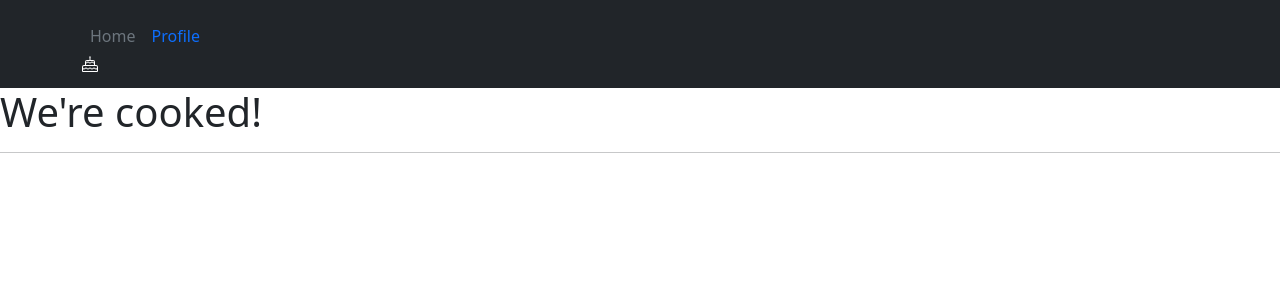
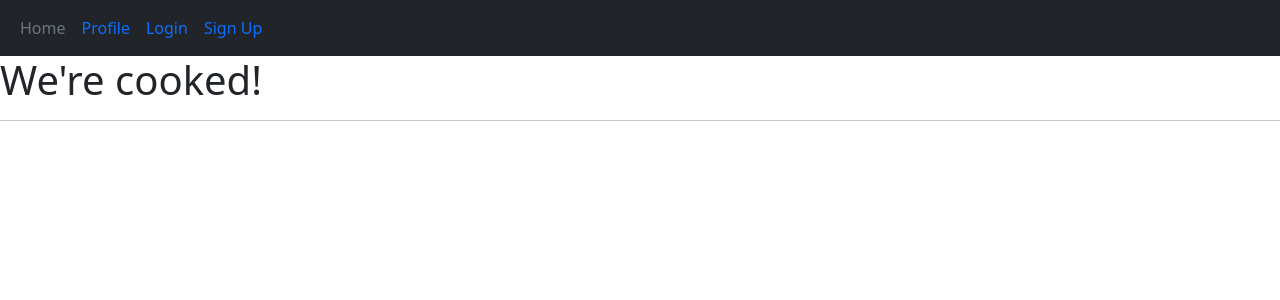
Before and after one commit to becca-mcd-95/cooked_project, a Django app: page /cooked/ in a window 1280 px wide. Shown: the top 300 px of the page. Run offline with Django 3.2, Linux system fonts and the light colour scheme; parts of the project's set-up code (start-up, migrations or seed data) failed here and were passed over.

Commit message:
Added edit profile functionality and page Also edited the base template to add login etc to navbar but still needs work (it's ugly)

```diff
--- a/cooked/views.py
+++ b/cooked/views.py
@@ -1,6 +1,6 @@
 from django.shortcuts import render, redirect
 from django.http import HttpResponse
-from .forms import SignUpForm
+from .forms import SignUpForm, ProfileForm
 from django.contrib.auth import login as auth_login
 from django.contrib.auth.decorators import login_required
 
@@ -29,4 +29,12 @@ def user_profile(request):
 
 @login_required
 def edit_profile(request):
-    return render(request, 'cooked/edit_profile.html')
+    profile = request.user.profile
+    if request.method == 'POST':
+        form = ProfileForm(request.POST, request.FILES, instance=profile)
+        if form.is_valid():
+            form.save()
+            return redirect('cooked:user_profile')
+    else:
+        form = ProfileForm(instance=profile)
+    return render(request, 'cooked/edit_profile.html', {'form': form})
--- a/cooked_project/urls.py
+++ b/cooked_project/urls.py
@@ -26,4 +26,5 @@ urlpatterns = [
     path('admin/', admin.site.urls),
     path('login/', auth_views.LoginView.as_view(template_name='cooked/login.html'), name='login'),
     path('logout/', auth_views.LogoutView.as_view(), name='logout'),
+    path('edit_profile/', views.edit_profile, name='edit_profile'),
 ] + static(settings.MEDIA_URL, document_root=settings.MEDIA_ROOT)
--- a/templates/cooked/base.html
+++ b/templates/cooked/base.html
@@ -6,8 +6,8 @@
         <link href="{% static 'CSS/style.css' %}" rel="stylesheet">
         <script src="https://cdn.jsdelivr.net/npm/bootstrap@5.3.0/dist/js/bootstrap.bundle.min.js"></script>
     </head>
-    <header class="p-3 text-bg-dark">
-        <div class="container">
+    <header class="navbar navbar-expend-lg navbar-dark bg-dark">
+        <div class="container-fluid">
             <div>
                 <ul class="nav col012 cold-1g-auto mb-2 justify-content-centre mb-md-0">
                     <li>
@@ -16,17 +16,20 @@
                     <li>
                         <a href="{% url 'cooked:user_profile' %}" class="nav-link px-2 text secondary">Profile</a>
                     </li>
+                    {% if user.is_authenticated %}
+                        <li>
+                            <a href="{% url 'cooked:logout' %}" class="nav-link px-2 text secondary">Logout</a>
+                        </li>
+                    {% else %}
+                        <li>
+                            <a href="{% url 'cooked:login' %}" class="nav-link px-2 text secondary">Login</a>
+                        </li>
+                        <li>
+                            <a href="{% url 'cooked:signup' %}" class="nav-link px-2 text secondary">Sign Up</a>
+                        </li>
+                    {% endif %}
                     <!-- there will be two more links to recipes and reviews in here -->
                 </ul>
-            </div>
-            <div class="d-flex flex-wrap align-items-centre justify-content-centre justify-content-lg-start">
-                <a href="" class="d-flex align-items-right mb-10 mb-lg-0 text-white text-decoration-none">
-                    <svg xmlns="http://www.w3.org/2000/svg" width="16" height="16" fill="currentColor" class="bi bi-cake" viewBox="0 0 16 16">
-                        <path d="m7.994.013-.595.79a.747.747 0 0 0 .101 1.01V4H5a2 2 0 0 0-2 2v3H2a2 2 0 0 0-2 2v4a1 1 0 0 0 1 1h14a1 1 0 0 0 1-1v-4a2 2 0 0 0-2-2h-1V6a2 2 0 0 0-2-2H8.5V1.806A.747.747 0 0 0 8.592.802zM4 6a1 1 0 0 1 1-1h6a1 1 0 0 1 1 1v.414a.9.9 0 0 1-.646-.268 1.914 1.914 0 0 0-2.708 0 .914.914 0 0 1-1.292 0 1.914 1.914 0 0 0-2.708 0A.9.9 0 0 1 4 6.414zm0 1.414c.49 0 .98-.187 1.354-.56a.914.914 0 0 1 1.292 0c.748.747 1.96.747 2.708 0a.914.914 0 0 1 1.292 0c.374.373.864.56 1.354.56V9H4zM1 11a1 1 0 0 1 1-1h12a1 1 0 0 1 1 1v.793l-.354.354a.914.914 0 0 1-1.293 0 1.914 1.914 0 0 0-2.707 0 .914.914 0 0 1-1.292 0 1.914 1.914 0 0 0-2.708 0 .914.914 0 0 1-1.292 0 1.914 1.914 0 0 0-2.708 0 .914.914 0 0 1-1.292 0L1 11.793zm11.646 1.854a1.915 1.915 0 0 0 2.354.279V15H1v-1.867c.737.452 1.715.36 2.354-.28a.914.914 0 0 1 1.292 0c.748.748 1.96.748 2.708 0a.914.914 0 0 1 1.292 0c.748.748 1.96.748 2.707 0a.914.914 0 0 1 1.293 0Z"/>
-                    </svg>
-                </a>
-                <!-- also the search bar or a link to it will go in here -->
-                 <!-- also need to add in conditional login/signup button here so it appears if not authenticated -->
             </div>
         </div>
     </header>
```
Also changed, not shown: templates/cooked/edit_profile.html (+10 -0 lines).
